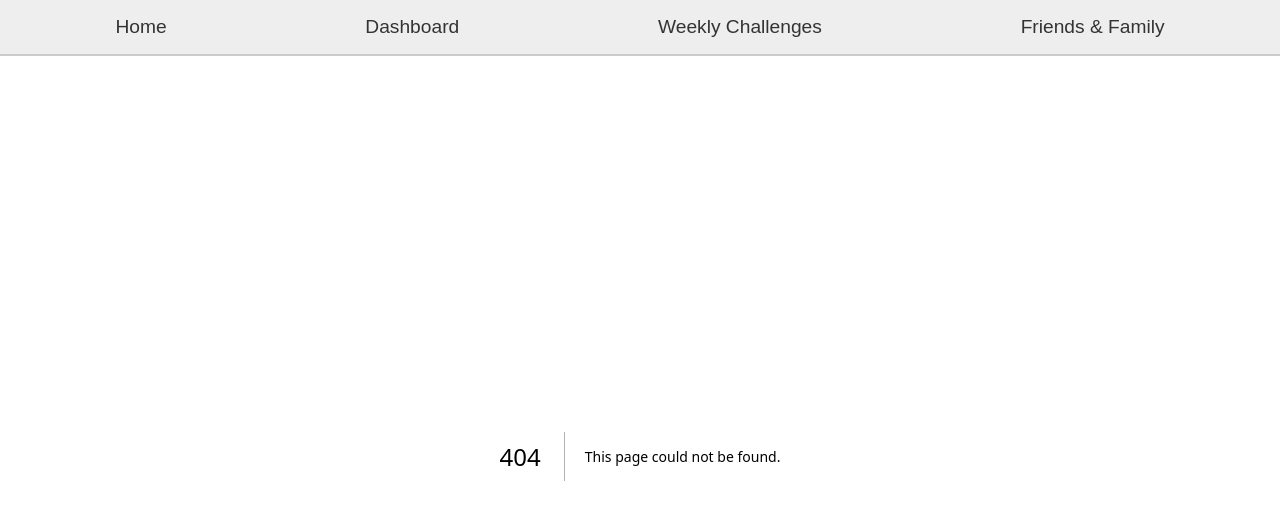
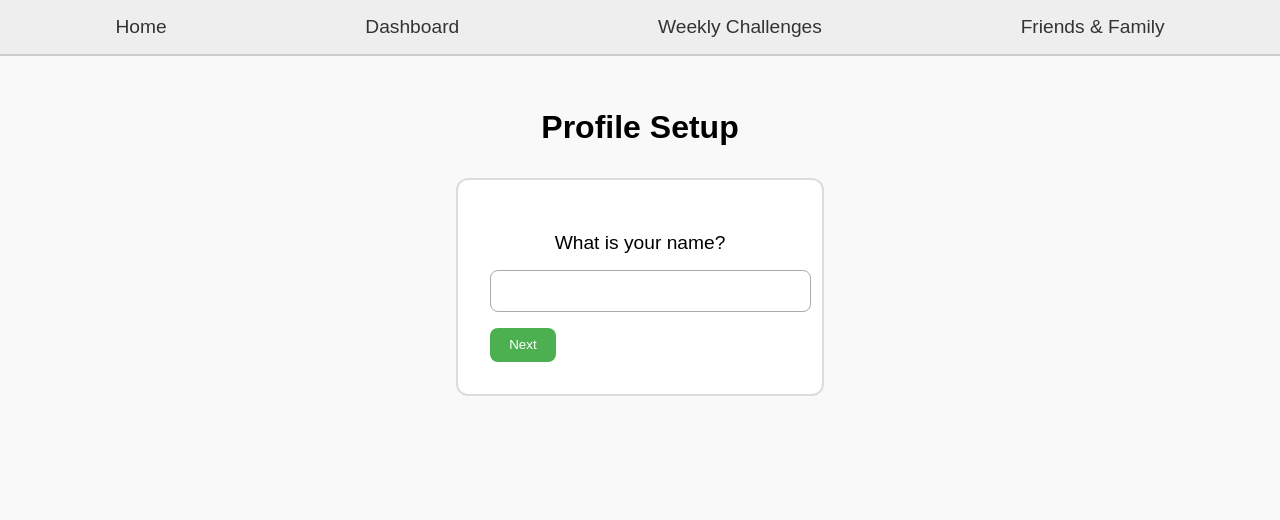
Before and after one commit to shivanamdeo23-cpu/regain, a Next.js app: page /profile in a window 1280 px wide. Before the commit this address had no page. Shown: the top 520 px of the page. Built offline with nearby package versions, Linux system fonts and the light colour scheme.

Commit message:
Create page.tsx

```diff
--- /dev/null
+++ b/app/profile/page.tsx
@@ -0,0 +1,134 @@
+'use client';
+
+import { useState } from 'react';
+import { useRouter } from 'next/navigation';
+
+export default function ProfileSetup() {
+  const router = useRouter();
+  const [step, setStep] = useState(1);
+  const [name, setName] = useState('');
+  const [age, setAge] = useState('');
+  const [condition, setCondition] = useState('');
+
+  const nextStep = () => setStep(step + 1);
+  const prevStep = () => setStep(step - 1);
+
+  const handleFinish = () => {
+    // Save to localStorage (so Dashboard could greet user later)
+    localStorage.setItem('profile', JSON.stringify({ name, age, condition }));
+    router.push('/dashboard');
+  };
+
+  return (
+    <main style={styles.page}>
+      <h1 style={styles.title}>Profile Setup</h1>
+
+      {step === 1 && (
+        <div style={styles.box}>
+          <p style={styles.text}>What is your name?</p>
+          <input
+            type="text"
+            value={name}
+            onChange={(e) => setName(e.target.value)}
+            style={styles.input}
+          />
+          <div style={styles.buttons}>
+            <button style={styles.next} onClick={nextStep} disabled={!name}>
+              Next
+            </button>
+          </div>
+        </div>
+      )}
+
+      {step === 2 && (
+        <div style={styles.box}>
+          <p style={styles.text}>How old are you?</p>
+          <input
+            type="number"
+            value={age}
+            onChange={(e) => setAge(e.target.value)}
+            style={styles.input}
+          />
+          <div style={styles.buttons}>
+            <button style={styles.back} onClick={prevStep}>Back</button>
+            <button style={styles.next} onClick={nextStep} disabled={!age}>
+              Next
+            </button>
+          </div>
+        </div>
+      )}
+
+      {step === 3 && (
+        <div style={styles.box}>
+          <p style={styles.text}>Why are you using ReGain?</p>
+          <select
+            value={condition}
+            onChange={(e) => setCondition(e.target.value)}
+            style={styles.input}
+          >
+            <option value="">Select an option</option>
+            <option value="prevention">Prevention</option>
+            <option value="pre-op">Pre-op</option>
+            <option value="post-op">Post-op</option>
+          </select>
+          <div style={styles.buttons}>
+            <button style={styles.back} onClick={prevStep}>Back</button>
+            <button
+              style={styles.next}
+              onClick={handleFinish}
+              disabled={!condition}
+            >
+              Continue to Dashboard
+            </button>
+          </div>
+        </div>
+      )}
+    </main>
+  );
+}
+
+const styles: { [key: string]: React.CSSProperties } = {
+  page: {
+    display: "flex",
+    flexDirection: "column",
+    alignItems: "center",
+    padding: "2rem",
+    background: "#f9f9f9",
+    minHeight: "100vh",
+    textAlign: "center",
+  },
+  title: { fontSize: "2rem", marginBottom: "1rem" },
+  box: {
+    background: "#fff",
+    padding: "2rem",
+    borderRadius: "12px",
+    border: "2px solid #ddd",
+    marginTop: "1rem",
+    width: "300px",
+  },
+  text: { fontSize: "1.2rem", marginBottom: "1rem" },
+  input: {
+    fontSize: "1.1rem",
+    padding: "0.6rem",
+    width: "100%",
+    borderRadius: "8px",
+    border: "1px solid #aaa",
+    marginBottom: "1rem",
+  },
+  buttons: { display: "flex", justifyContent: "space-between" },
+  next: {
+    padding: "0.6rem 1.2rem",
+    borderRadius: "8px",
+    border: "none",
+    background: "#4CAF50",
+    color: "#fff",
+    cursor: "pointer",
+  },
+  back: {
+    padding: "0.6rem 1.2rem",
+    borderRadius: "8px",
+    border: "1px solid #aaa",
+    background: "#f0f0f0",
+    cursor: "pointer",
+  },
+};
```
